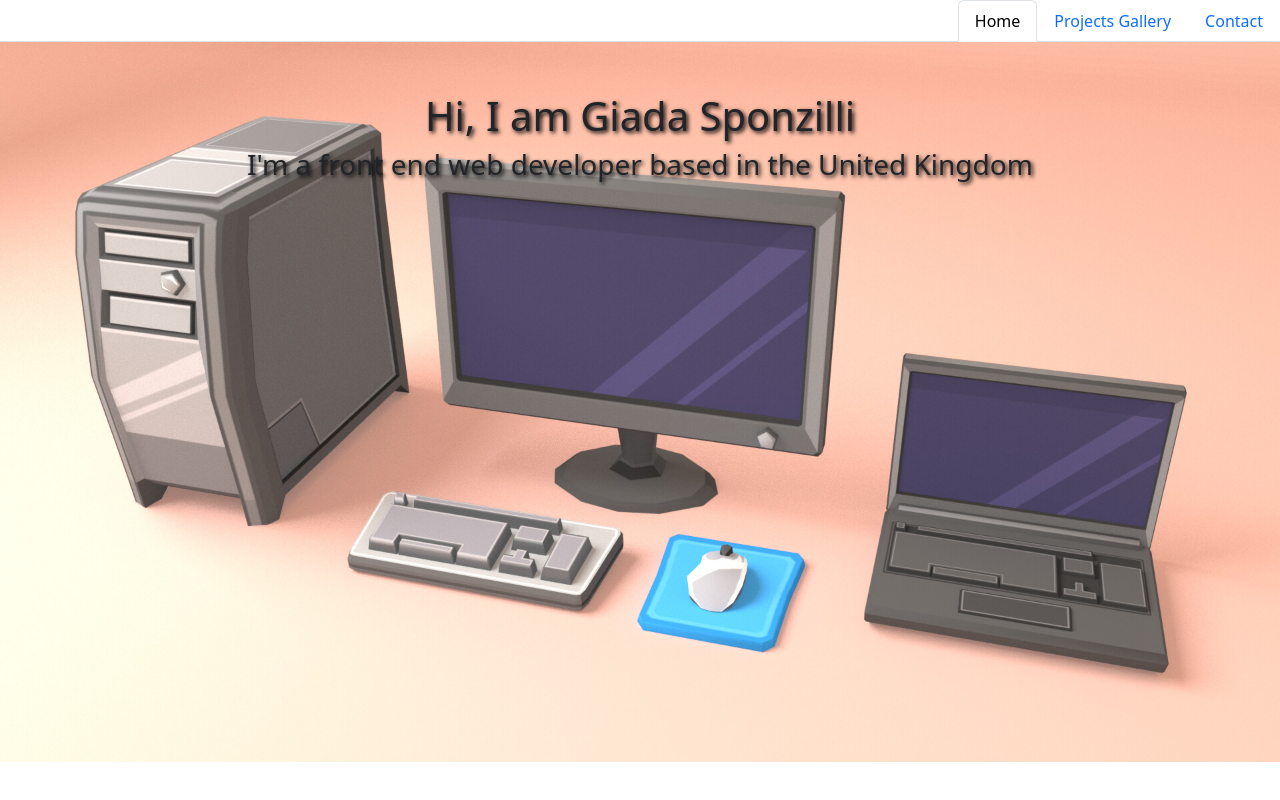
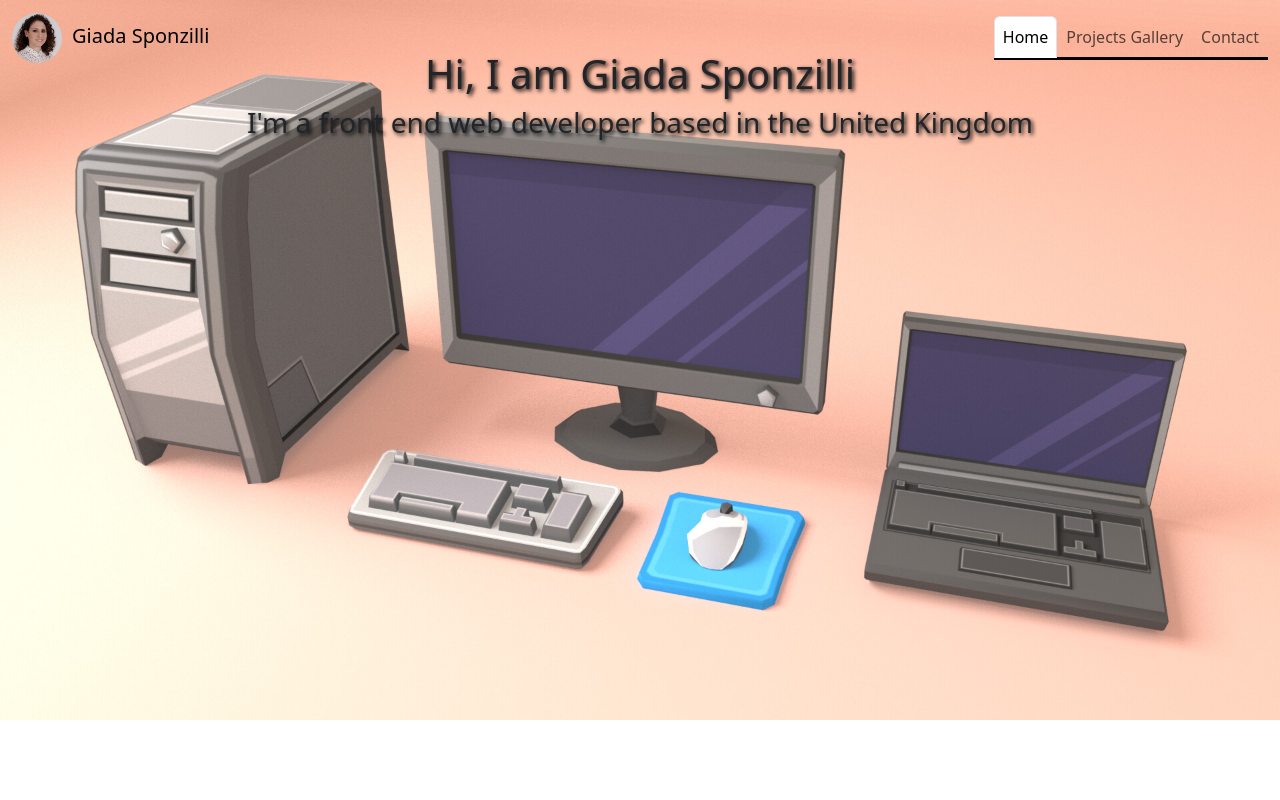
Before and after one commit to giadasponzilli/react-portfolio-giadaSponzilli, a React (Vite) app: page / in a window 1280 px wide. Shown: the top 800 px of the page. Built offline with nearby package versions, Linux system fonts and the light colour scheme.

Commit message:
added and changed navbar elements and changed body to block instead of flex

```diff
--- a/src/App.css
+++ b/src/App.css
@@ -1,3 +1,7 @@
+body {
+  display: block !important; /* Override Vite's display: flex */
+}
+
 #root {
   max-width: 100vw;
   min-height: 100vw;
@@ -7,8 +11,3 @@
   /* background-repeat: no-repeat;
   background-size: 100vw; */
 }
-
-.nav {
-  width: 100vw;
-  justify-content: end;
-}
--- a/src/components/Navbar/index.jsx
+++ b/src/components/Navbar/index.jsx
@@ -1,23 +1,31 @@
+import { useLocation } from 'react-router-dom';
 import Container from 'react-bootstrap/Container';
 import Nav from 'react-bootstrap/Nav';
 import Navbar from 'react-bootstrap/Navbar';
+import './style.css';
+import { NavbarBrand } from 'react-bootstrap';
+import profileImage from '../../assets/images/giadasponzilli-square.jpg';
+
 
 function MyNavbar() {
+
+  // Get current location using useLocation hook to use in the defaultActiveKey for the navbar tabs
+  const location = useLocation();
+  // Extract pathname from location
+  const currentPath = location.pathname;
+
   return (
     <>
-      <Nav variant="tabs" defaultActiveKey="/">
-        <Nav.Item>
-          <Nav.Link href="/">Home</Nav.Link>
-        </Nav.Item>
-        <Nav.Item>
-          <Nav.Link href="/projectsgallery">Projects Gallery</Nav.Link>
-        </Nav.Item>
-        <Nav.Item>
-          <Nav.Link href="/contact">
-            Contact
-          </Nav.Link>
-        </Nav.Item>
-      </Nav>
+      <Navbar fixed="top">
+        <Container fluid>
+          <NavbarBrand className="nameBrand" href="/"><img src={profileImage} alt="Profile" className='profileImage'/>Giada Sponzilli</NavbarBrand>
+          <Nav className="linksWrap" variant="tabs" defaultActiveKey={currentPath}>
+            <Nav.Link href="/">Home</Nav.Link>
+            <Nav.Link href="/projectsgallery">Projects Gallery</Nav.Link>
+            <Nav.Link href="/contact">Contact</Nav.Link>
+          </Nav>
+        </Container>
+      </Navbar>
     </>
   );
 }
--- /dev/null
+++ b/src/components/Navbar/style.css
@@ -0,0 +1,23 @@
+.navbar {
+  padding: 0;
+  /* background-color: #d89984; */
+}
+
+.nameBrand {
+  margin-right: auto;
+}
+
+.container-fluid {
+  width: 100vw;
+}
+
+.linksWrap {
+  border-bottom: solid black !important;
+}
+
+.profileImage {
+  width: 50px;
+  height: 50px;
+  border-radius: 40px;
+  margin-right: 10px;
+}
```
Also changed, not shown: src/assets/images/giadasponzilli-square.jpg (added).
